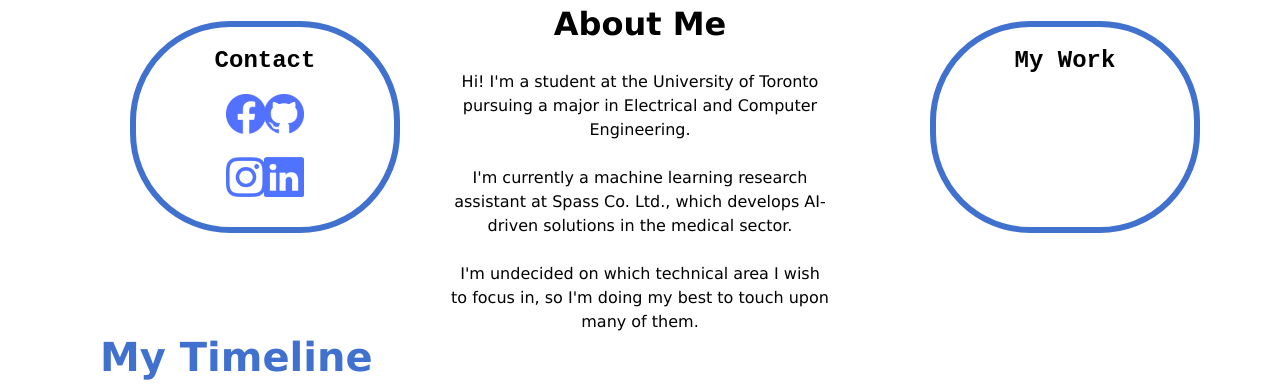
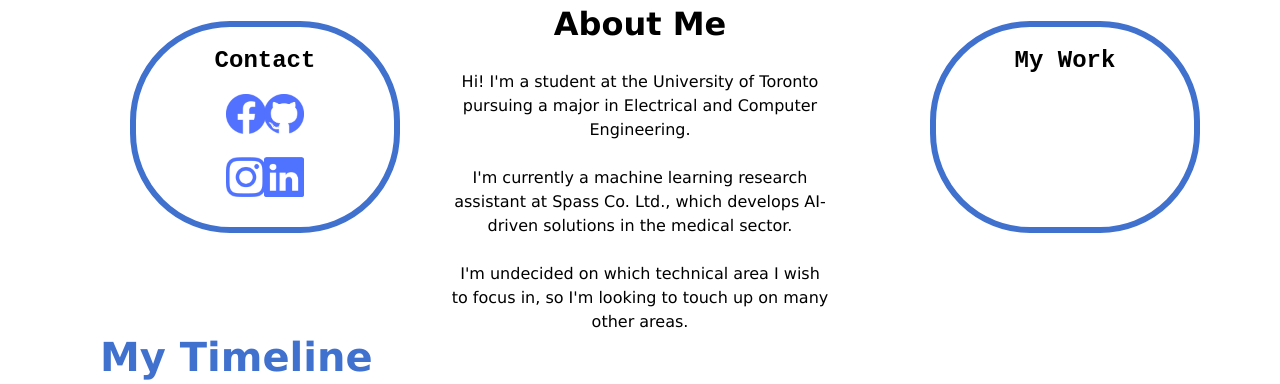
Before and after one commit to seongjooy/seongjoo-portfolio-cra, a React (Create React App) app: page / in a window 1280 px wide. Shown: the part 546-930 px from the top of the page. Built offline with nearby package versions, Linux system fonts and the light colour scheme.

Commit message:
text content update

```diff
--- a/src/components/body/Body.jsx
+++ b/src/components/body/Body.jsx
@@ -36,7 +36,7 @@ const Body = () => {
                 in the medical sector.
                 <br/><br />
                 I'm undecided on which technical area I wish to focus in,
-                so I'm doing my best to touch upon many of them.
+                so I'm looking to touch up on many other areas.
             </p>
         </div>
 
```
